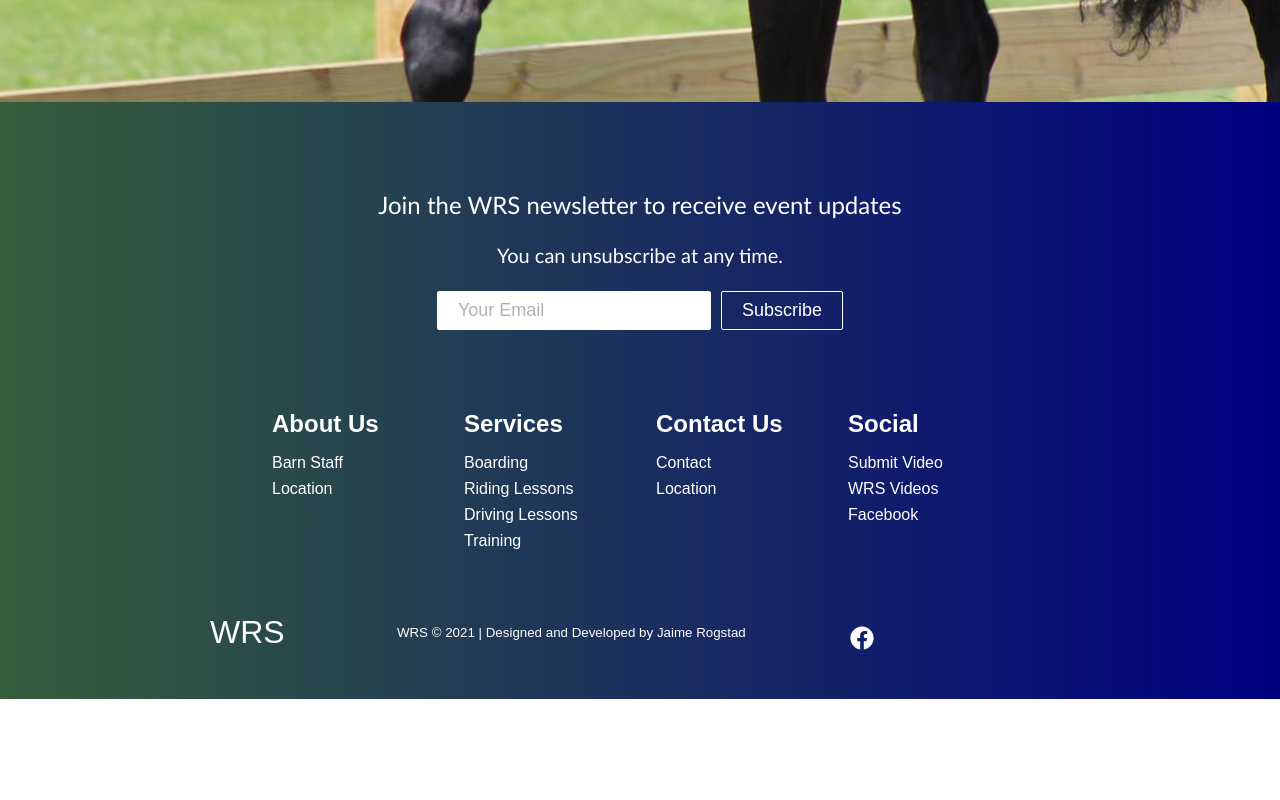
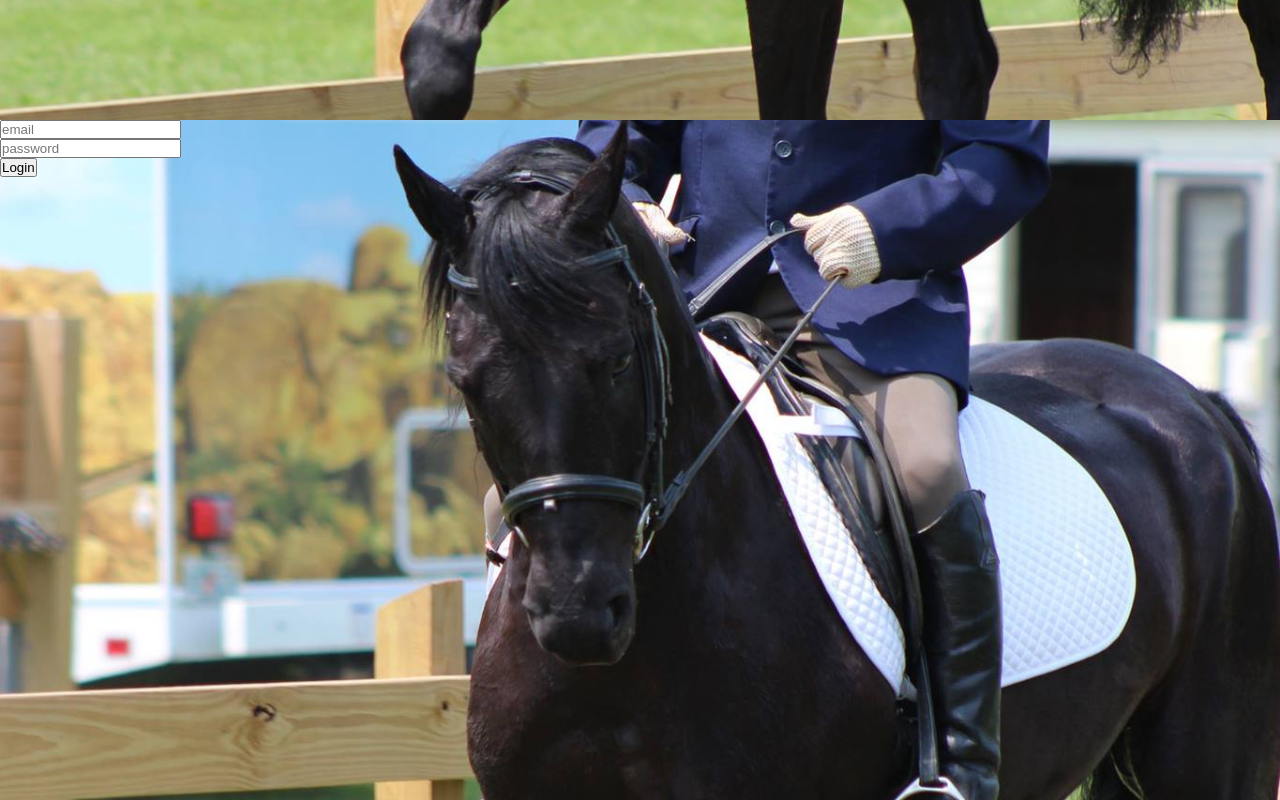
Before and after one commit to jrog20/west-river-stables-website, a React (Create React App) app in the folder west-river-stables-react-app/: page /login in a window 1280 px wide. Shown: the part 1000-1800 px from the top of the page. Before the commit the page ends 1699 px from the top, so only its background shows below. Built offline with nearby package versions, Linux system fonts and the light colour scheme; no server answers.

Commit message:
Add logout and slider

```diff
--- a/west-river-stables-react-app/src/containers/LoginContainer.js
+++ b/west-river-stables-react-app/src/containers/LoginContainer.js
@@ -1,5 +1,6 @@
 import React from 'react';
 import { connect } from 'react-redux';
+import Slider from '../components/Slider';
 
 import Login from '../components/Login';
 import Logout from '../components/Logout';
@@ -39,6 +40,7 @@ const LoginContainer = ({ loginFormData, updateLoginForm, login, history, curren
       <h3>
         { currentUser ? `Welcome, ${currentUser.username}!` : 'Not logged in'}
       </h3>
+      { currentUser ? <Slider /> : 'Not logged in'}
       {/* <Login /> */}
       {/* COMMENTED OUT FOR NOW... */}
       <div className='background-image' style={{ backgroundImage: `url(${rogerriding})` }} alt="Login">
@@ -64,18 +66,18 @@ const LoginContainer = ({ loginFormData, updateLoginForm, login, history, curren
           />
         </form>
       </div>
-      {/* {
+      {
         currentUser?
         <Logout logout={logout}/>
         :
-        <p>This is where the logout button would go</p>
-        // <Login
-        //   handleOnChange={handleOnChange}
-        //   handleOnSubmit={handleOnSubmit}
-        //   email={loginFormData.email}
-        //   password={loginFormData.password}
-        // />
-      } */}
+        // <p>This is where the logout button would go</p>
+        <Login
+          handleOnChange={handleOnChange}
+          handleOnSubmit={handleOnSubmit}
+          email={loginFormData.email}
+          password={loginFormData.password}
+        />
+      }
     </div>
   );
 }
```
